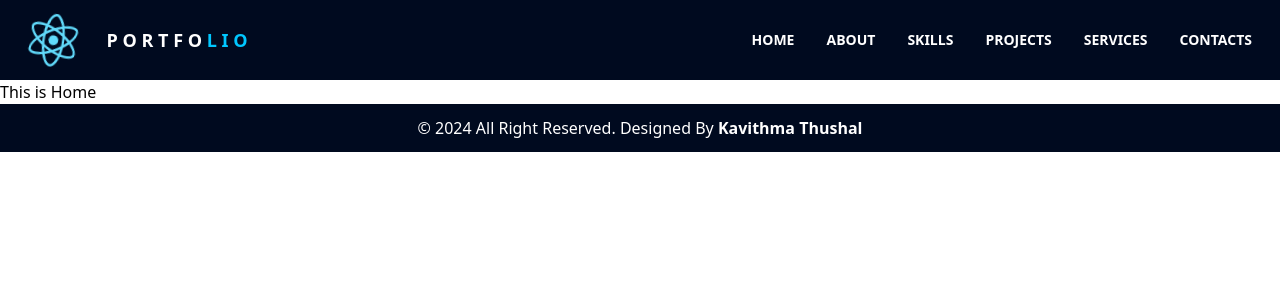
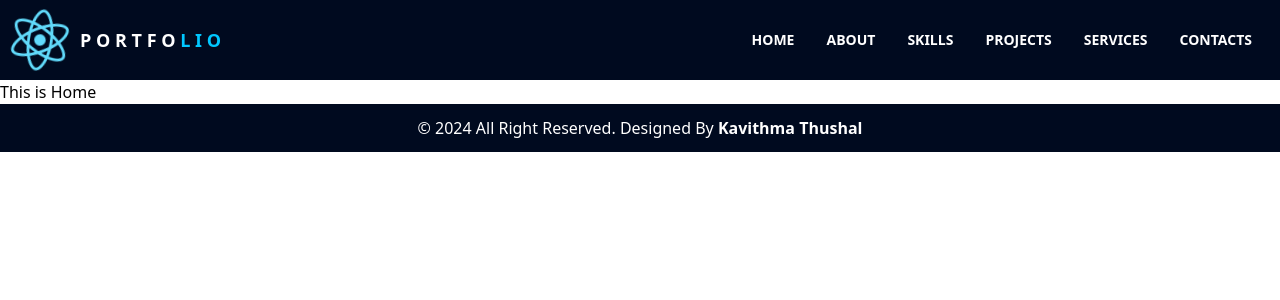
Before and after one commit to Kavithma-Thushal/My-Portfolio-React, a React (Create React App) app: page / in a window 1280 px wide. Shown: the top 300 px of the page. Built offline with nearby package versions, Linux system fonts and the light colour scheme.

Commit message:
Navbar.tsx Refactored

```diff
--- a/public/index.html
+++ b/public/index.html
@@ -3,7 +3,7 @@
 <head>
     <meta charset="UTF-8">
     <meta name="viewport" content="width=device-width, user-scalable=no, initial-scale=1.0">
-    <link rel="icon" href="../src/assets/images/logo.svg">
+    <link rel="icon" href="../src/assets/images/logo.png">
     <title>Kavithma Thushal | Software Engineer</title>
 </head>
 
--- a/src/components/Home/Home.tsx
+++ b/src/components/Home/Home.tsx
@@ -1,5 +1,7 @@
 export function Home() {
     return (
-        <div>This is Home</div>
+        <div>
+            <h1>This is Home</h1>
+        </div>
     );
 }
--- a/src/components/Navbar/Navbar.tsx
+++ b/src/components/Navbar/Navbar.tsx
@@ -1,4 +1,4 @@
-import logo from "../../assets/images/logo.svg";
+import logo from "../../assets/images/logo.png";
 import "./Navbar.css";
 
 export function Navbar() {
```
Also changed, not shown: src/assets/images/logo.png (added), src/assets/images/logo.svg (deleted), 6 other files (tests, documents, lock files or other folders).
